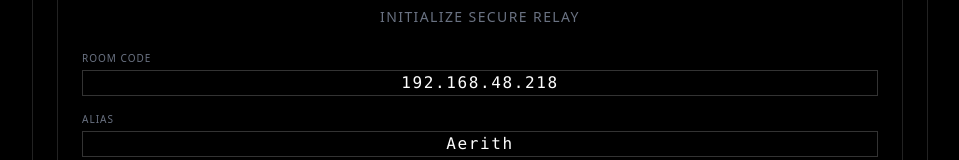
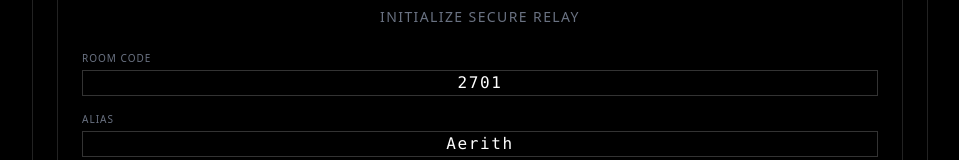
Before and after one commit to Priyanshu-x/p2p-chat, a website: page public/index.html in a window 1280 px wide. Shown: the part 314-474 px from the top of the page, without its empty margins (160-1119 px from the left). Drawn offline with nearby package versions, Linux system fonts and the light colour scheme.

Commit message:
defult room code mechanism changed to 4 digit code

```diff
--- a/public/client.js
+++ b/public/client.js
@@ -10,7 +10,8 @@ function getRandomName() {
 }
 
 function generateRoomCode() {
-    return `192.168.${Math.floor(Math.random() * 256)}.${Math.floor(Math.random() * 256)}`;
+    // Generate a random 4-digit number, padded with leading zeros if necessary
+    return Math.floor(1000 + Math.random() * 9000).toString();
 }
 
 document.addEventListener("DOMContentLoaded", () => {
--- a/public/index.html
+++ b/public/index.html
@@ -37,7 +37,7 @@
 
                 <div class="w-full">
                     <label class="text-[10px] uppercase tracking-widest text-gray-500 mb-1 block">Room Code</label>
-                    <input type="text" id="roomCodeInput" maxlength="15" class="w-full bg-black border border-[#333] text-white p-3 text-center tracking-widest font-mono focus:border-blue-500 focus:outline-none transition-colors" placeholder="e.g. 192.168.101.102">
+                    <input type="text" id="roomCodeInput" maxlength="15" class="w-full bg-black border border-[#333] text-white p-3 text-center tracking-widest font-mono focus:border-blue-500 focus:outline-none transition-colors" placeholder="e.g. 1234">
                 </div>
 
                 <div class="w-full">
```
